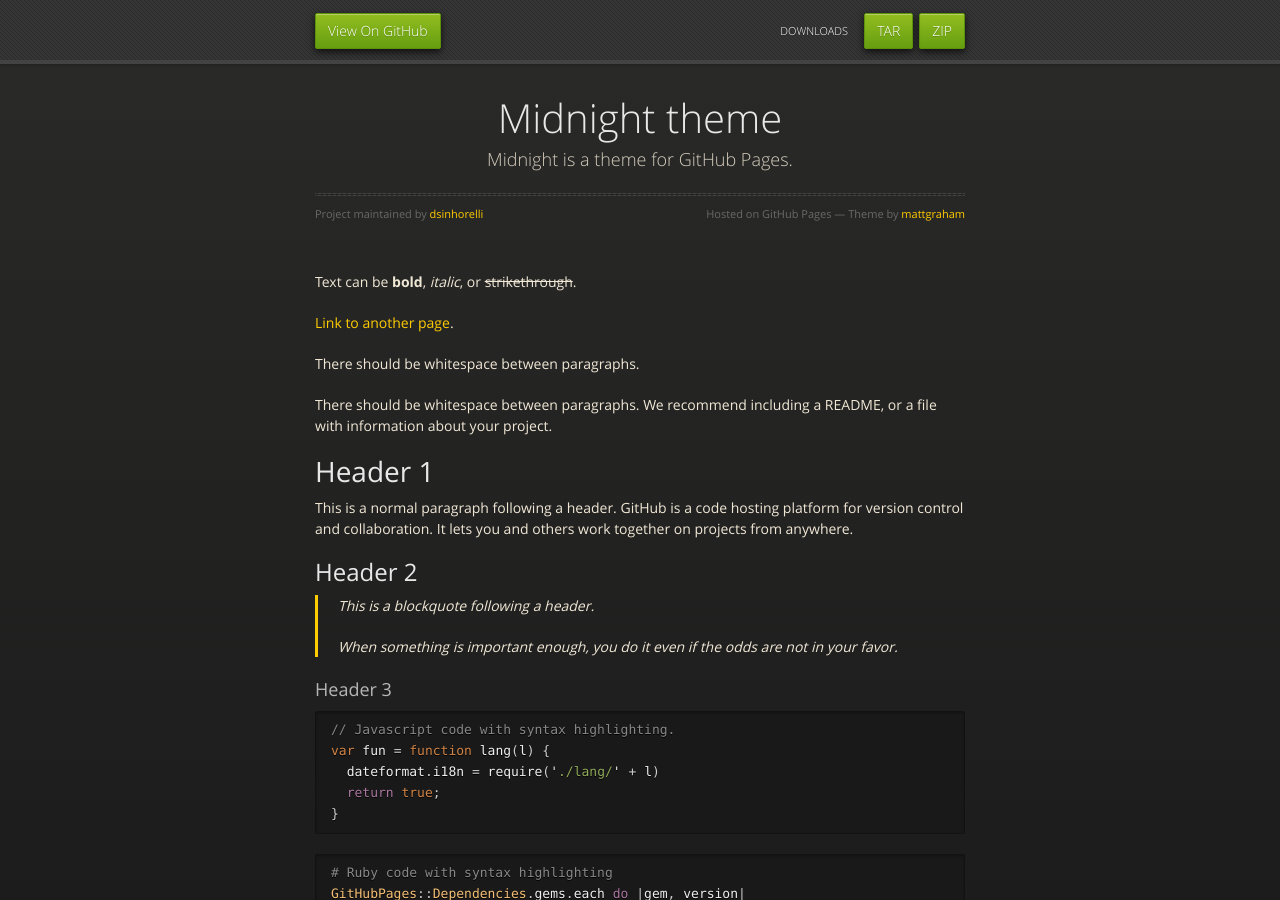
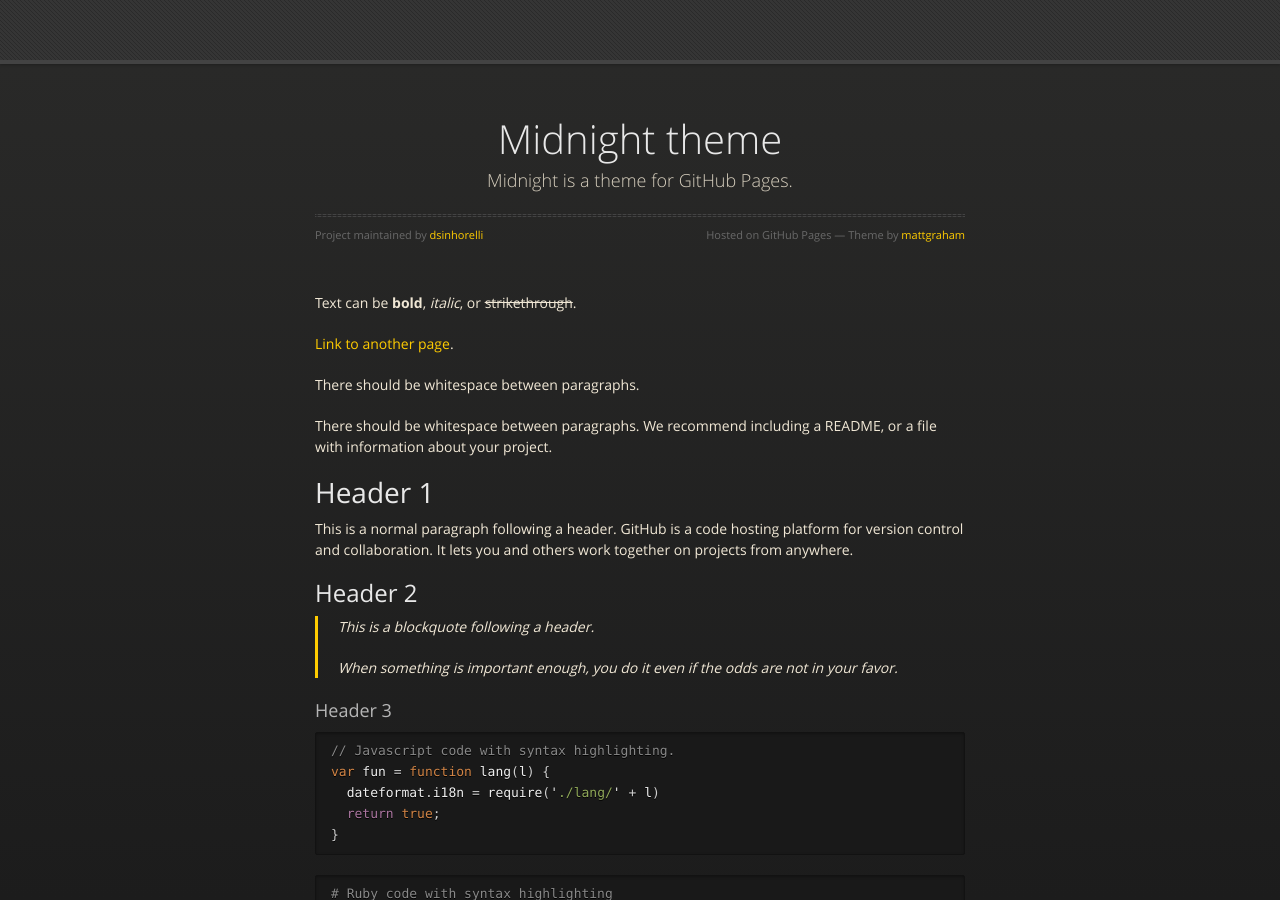
Before and after one commit to dsinhorelli/danielesinhorelli.github.io, a Jekyll site: the page built from index.md, in a window 1280 px wide and 900 px high. Built offline with Jekyll 4.4.1, drawn with Linux system fonts in a browser that asks for light colours.

Commit message:
no header

```diff
--- a/_layouts/default.html
+++ b/_layouts/default.html
@@ -19,15 +19,15 @@
   </head>
   <body>
       <div id="header">
-        <nav>
+        <!-- <nav>
           <li class="fork"><a href="{{ site.github.repository_url }}">View On GitHub</a></li>
           {% if site.show_downloads %}
             <li class="downloads"><a href="{{ site.github.zip_url }}">ZIP</a></li>
             <li class="downloads"><a href="{{ site.github.tar_url }}">TAR</a></li>
             <li class="title">DOWNLOADS</li>
           {% endif %}
-        </nav>
-      </div><!-- end header -->
+        </nav> -->
+      </div>end header
 
     <div class="wrapper">
 
```
